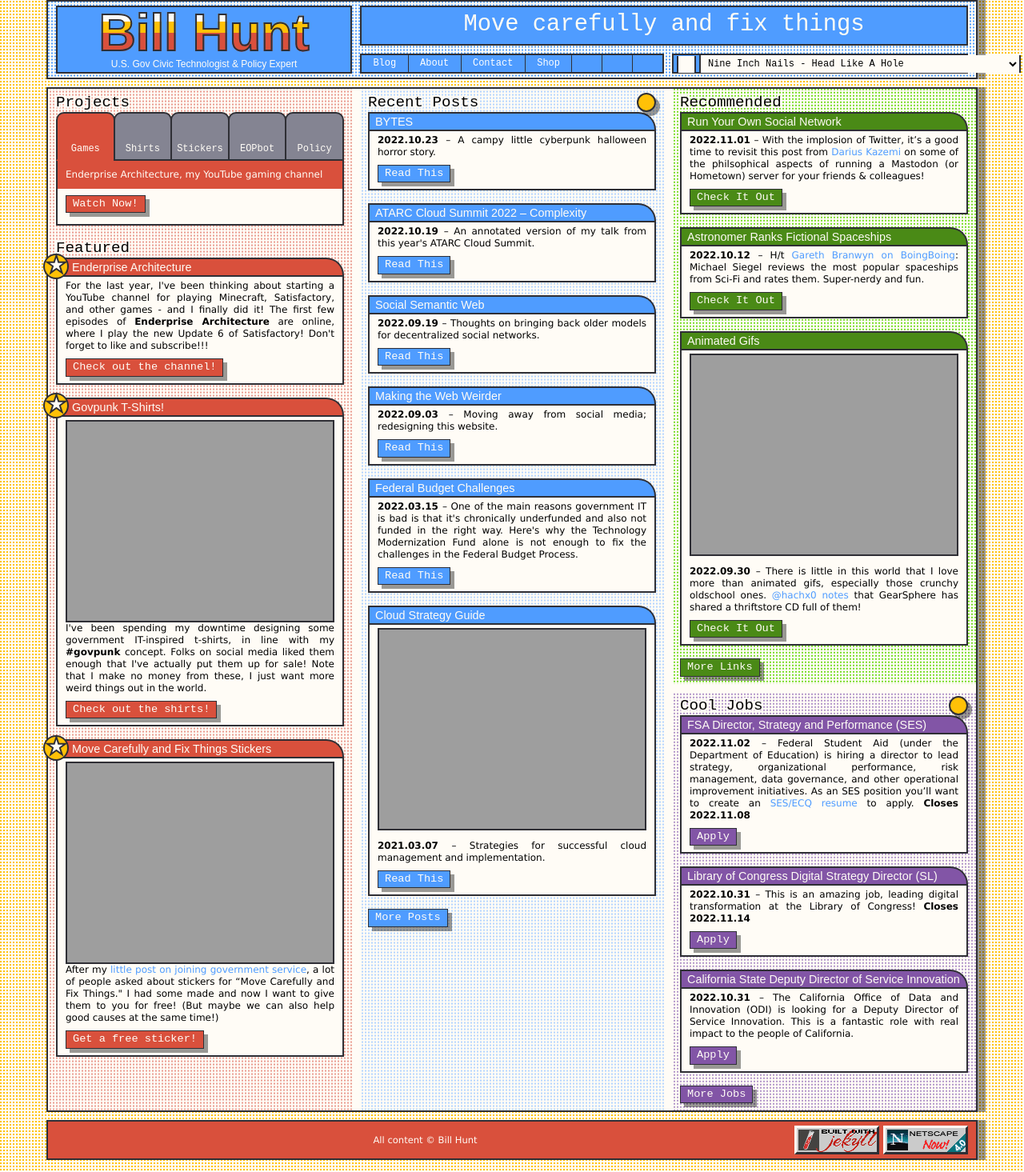
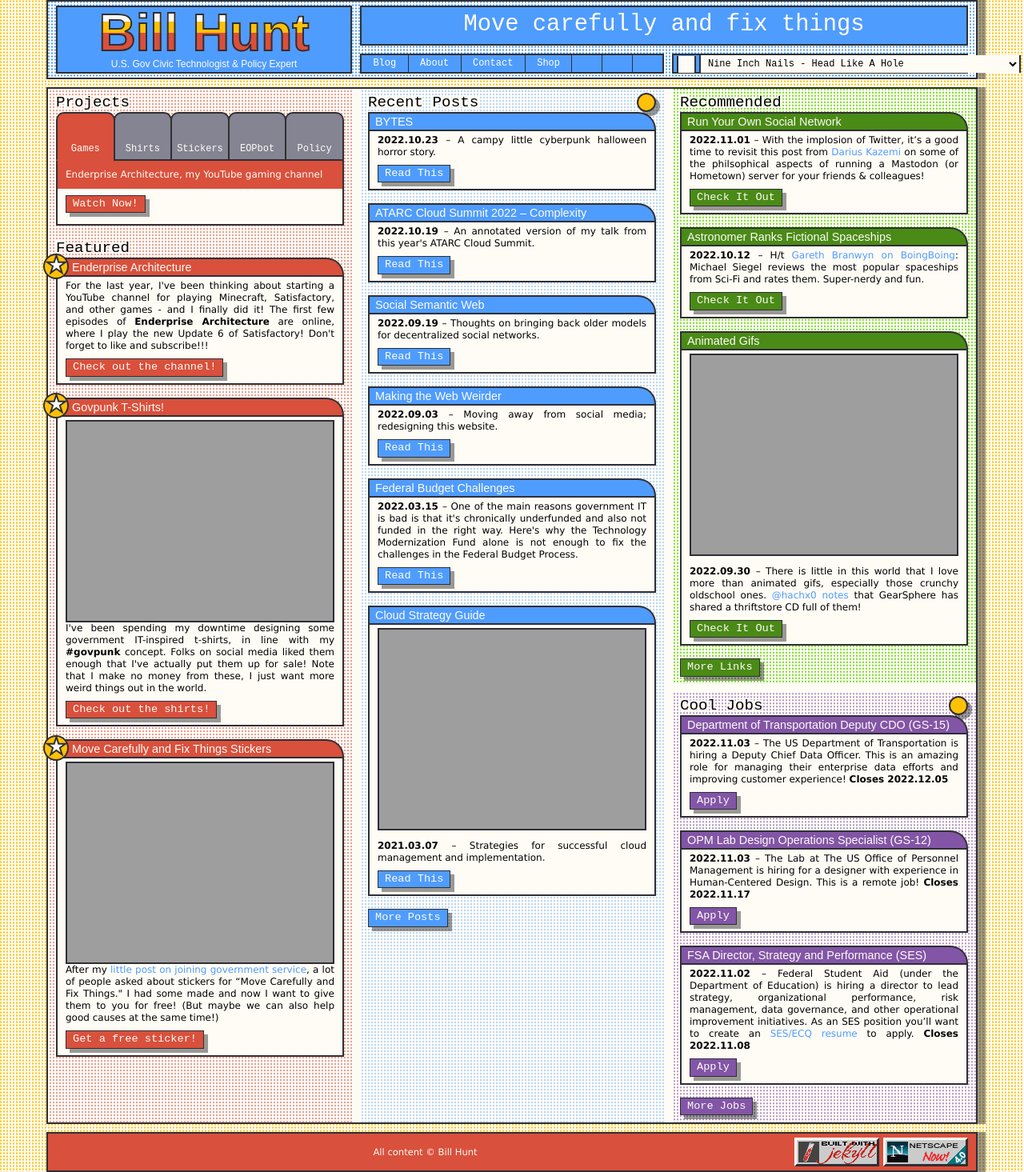
Before and after one commit to krusynth/billhunt.dev, a Jekyll site: the page built from index.md, in a window 1280 px wide. Shown: the whole page at 80% size. Built offline with Jekyll 4.4.1, drawn with Linux system fonts in a browser that asks for light colours; some web fonts are replaced.

Commit message:
Update jobs.

```diff
--- a/_data/jobs.yml
+++ b/_data/jobs.yml
@@ -1,3 +1,15 @@
+- title: Department of Transportation Deputy CDO (GS-15)
+  url: https://www.usajobs.gov/job/687408500
+  date: 2022-11-03
+  closes: 2022-12-05
+  content: The US Department of Transportation is hiring a Deputy Chief Data Officer. This is an amazing role for managing their enterprise data efforts and improving customer experience!
+
+- title: OPM Lab Design Operations Specialist (GS-12)
+  url: https://www.usajobs.gov/job/687069000
+  date: 2022-11-03
+  closes: 2022-11-17
+  content: The Lab at The US Office of Personnel Management is hiring for a designer with experience in Human-Centered Design. This is a remote job!
+
 - title: FSA Director, Strategy and Performance (SES)
   url: https://www.usajobs.gov/job/683994000
   date: 2022-11-02
@@ -106,12 +118,6 @@
   date: 2022-09-17
   content: The Internet Society works on open, global internet issues - they're hiring for a variety of roles from technology to fundraising to project management.
 
-- title: Dept. of Veterans Affairs Digital Services
-  url: https://www.usajobs.gov/job/671632200
-  closes: 2022-10-31
-  date: 2022-09-13
-  content: My old Digital Service team at the VA is looking for senior-level data science, engineering, UX, product, etc. experts!
-
 - title: Boston MAPC Web Developer
   url: https://www.governmentjobs.com/careers/mapc/jobs/3713410/web-developer
   closes:
```
